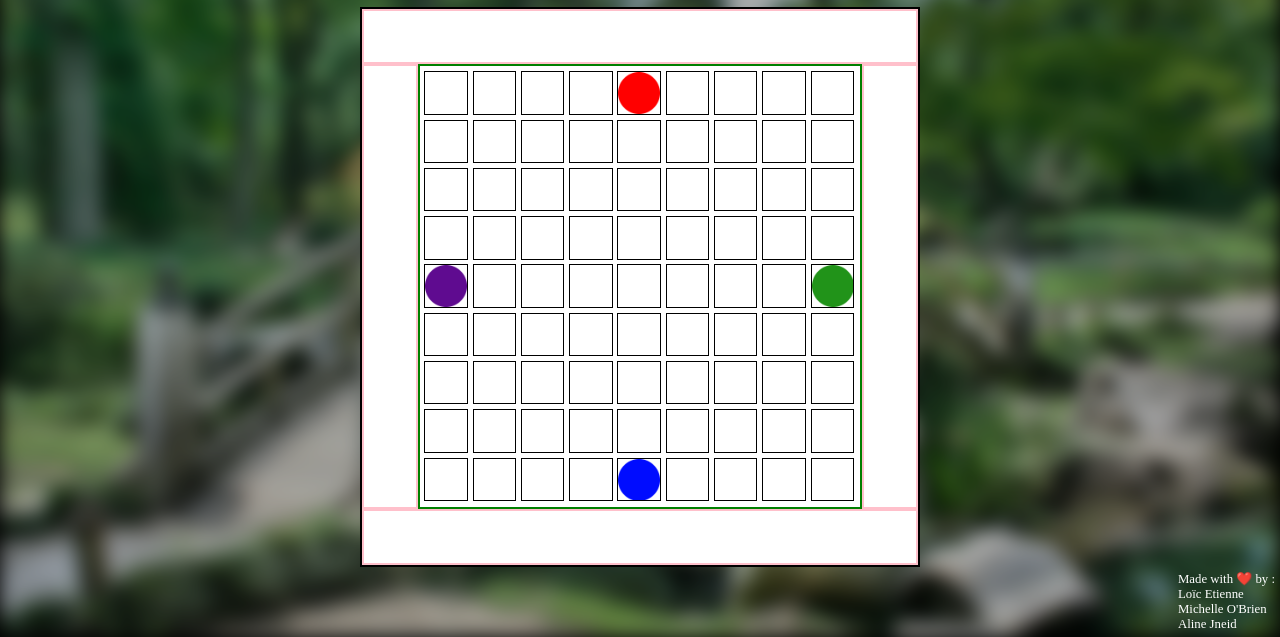
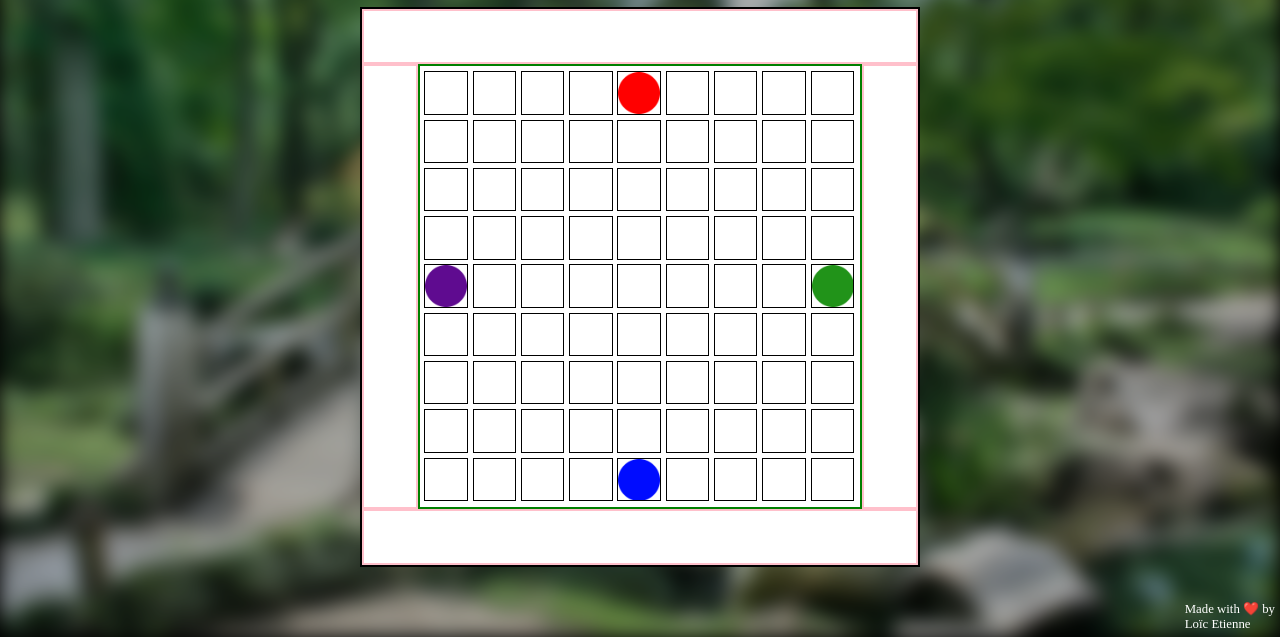
Before and after one commit to LoicE5/Quoridor, a plain HTML site: page index.html in a window 1280 px wide. Shown: the part 163-800 px from the top of the page. Drawn offline with Linux system fonts and the light colour scheme.

Commit message:
Updated html

```diff
--- a/index.html
+++ b/index.html
@@ -25,13 +25,9 @@
     </div>
 
     <p class="credits">
-        Made with ❤️ by :
+        Made with ❤️ by
         <br>
         Loïc Etienne
-        <br>
-        Michelle O'Brien
-        <br>
-        Aline Jneid
     </p>
 
     <!--⬇ Background image ⬇-->
```
